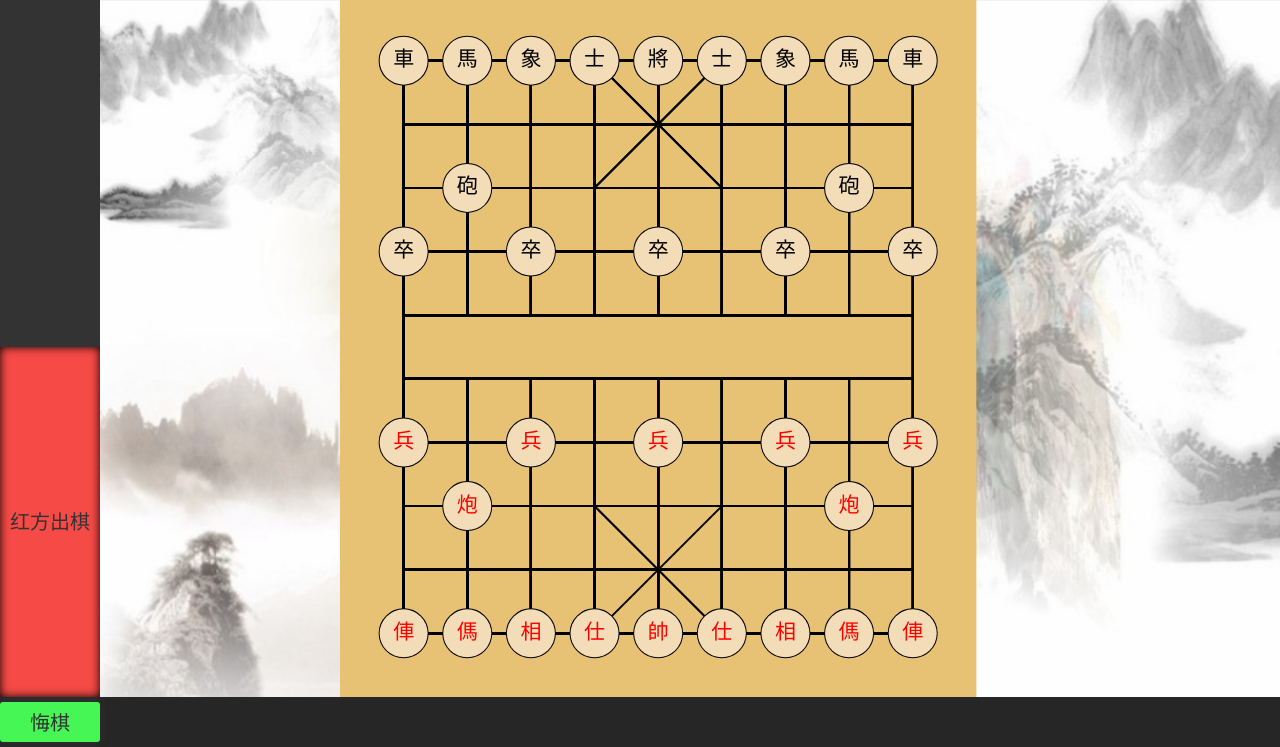
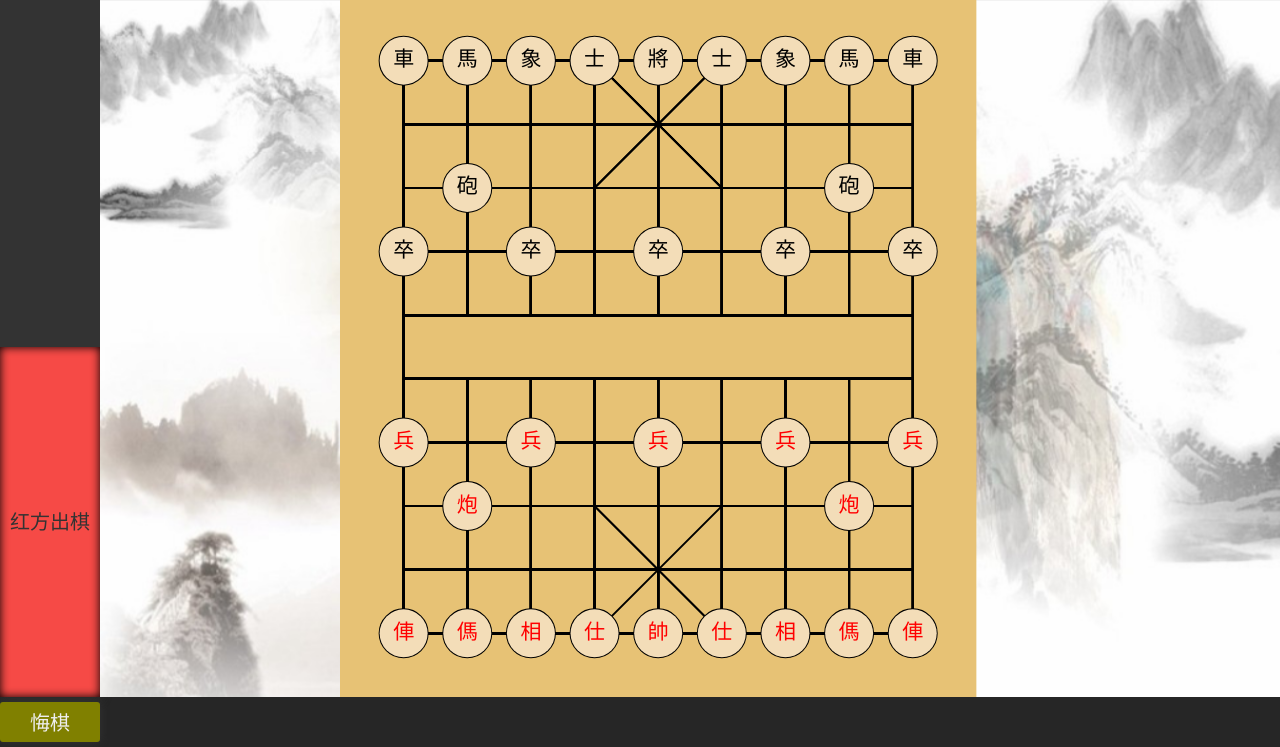
Before and after one commit to takosenpai2687/xiangqi-canvas, a plain HTML site: page index.html in a window 1280 px wide. Shown: the part 53-800 px from the top of the page. Drawn offline with Linux system fonts and the light colour scheme.

Commit message:
Update style.css

```diff
--- a/css/style.css
+++ b/css/style.css
@@ -79,12 +79,12 @@ canvas {
   height: 40px;
   margin-top: 5px;
   width: 100px;
-  background: #46f655;
+  background: #808000;
   border-radius: 3px;
   outline: none;
   border: none;
   box-shadow: 0 0 8px #333333;
-  color: #333333;
+  color: #eeeeee;
   font-family: SimHei;
   font-size: 20px;
   user-select: none;
```
